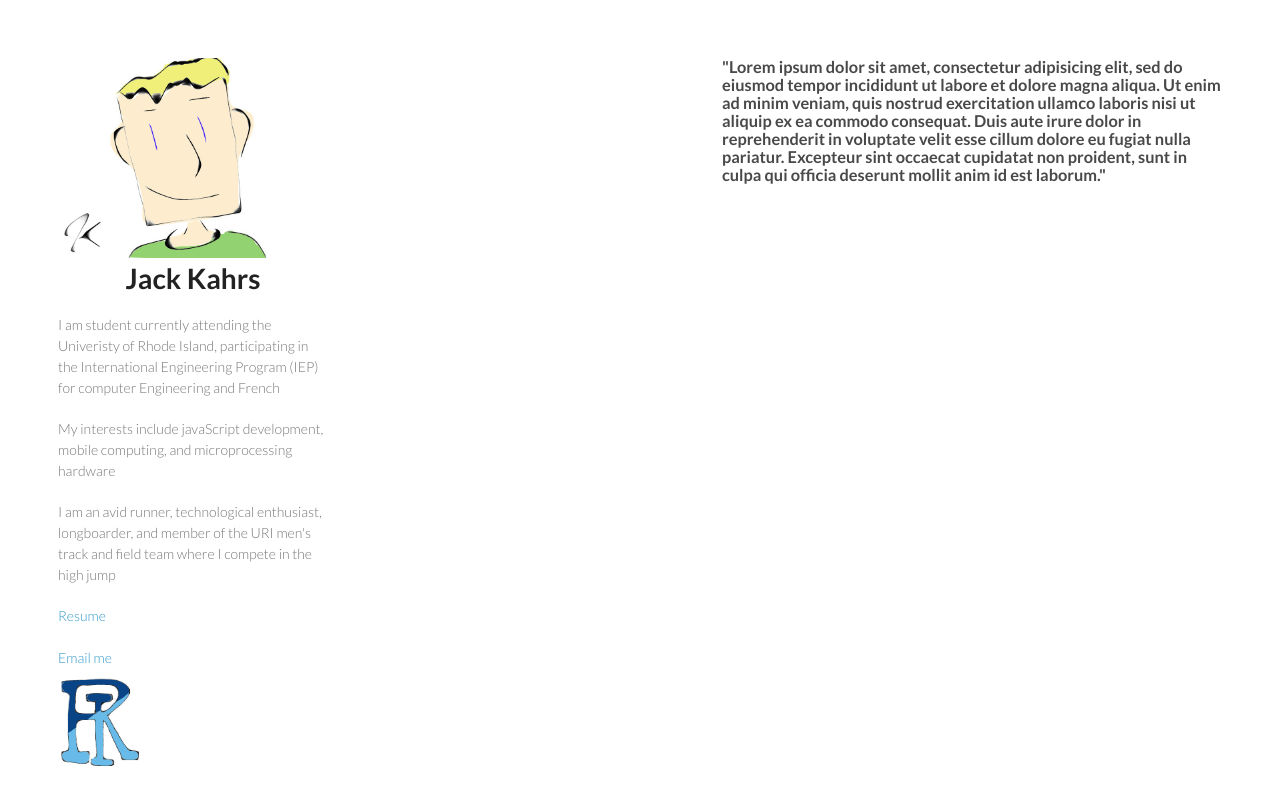
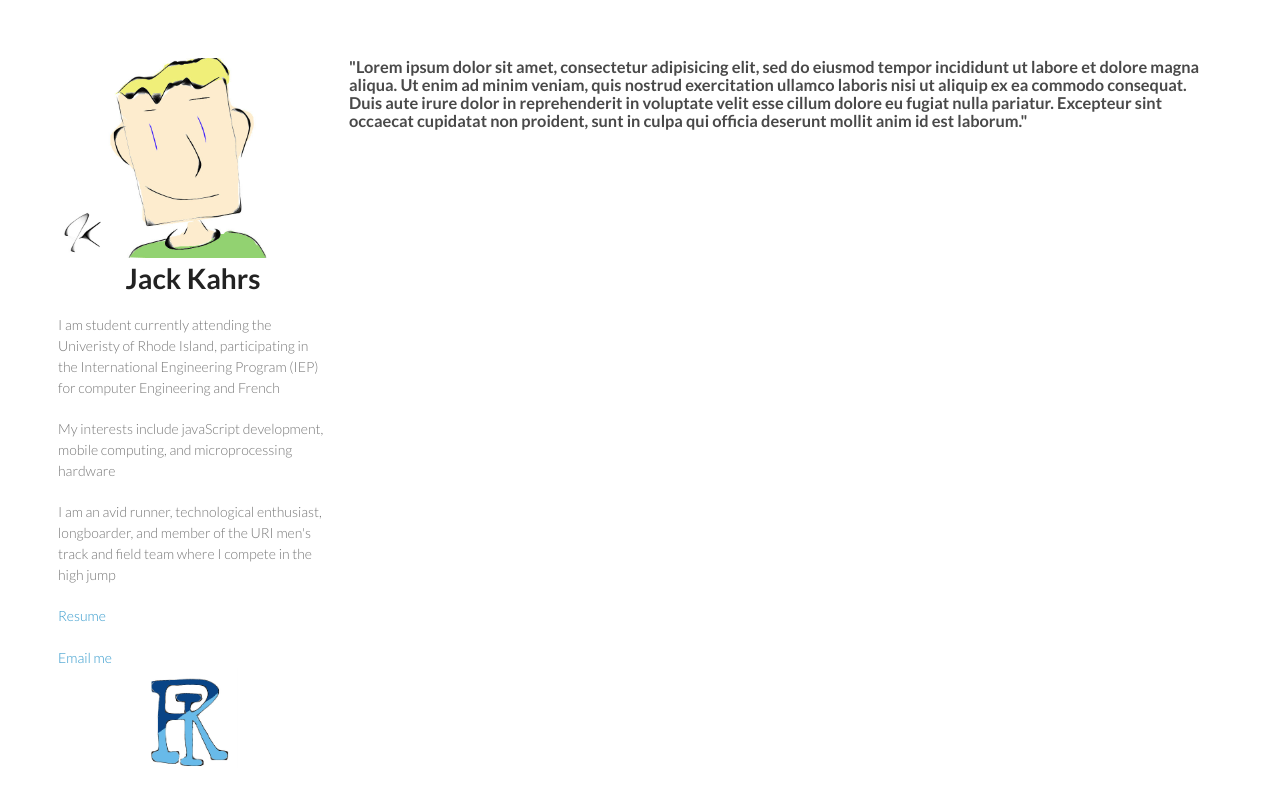
Before and after one commit to Kahrsjohn/kahrsjohn.github.io, a plain HTML site: page index.html in a window 1280 px wide. Drawn offline with Linux system fonts and the light colour scheme.

Commit message:
formatting

```diff
--- a/index.html
+++ b/index.html
@@ -25,7 +25,7 @@
 		<a href="mailto: Jr.Kahrs@Gmail.com">Email me</a><br>
 
 
-		<img id = "uriImg" src = "images/URI.jpg" style = "vertical-align: middle; height: 100px;">
+		<p align = "center" ><img id = "uriImg" src = "images/URI.jpg" style = "align: middle; height: 100px;"></p>
 
 
 
--- a/stylesheets/styles.css
+++ b/stylesheets/styles.css
@@ -161,7 +161,7 @@ header ul a strong {
 }
 
 section {
-  width:500px;
+  width:75%;
   float:right;
   padding-bottom:50px;
 }
```
